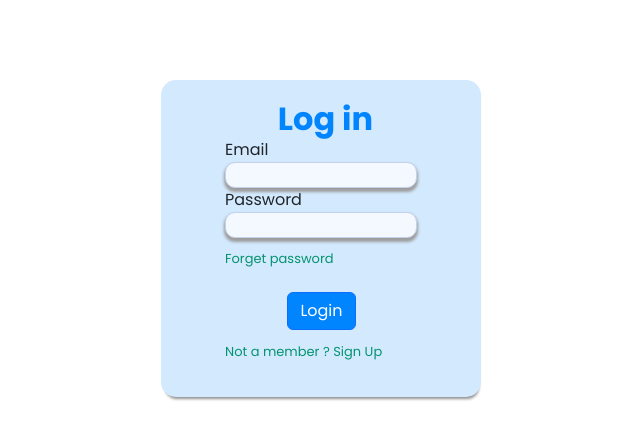
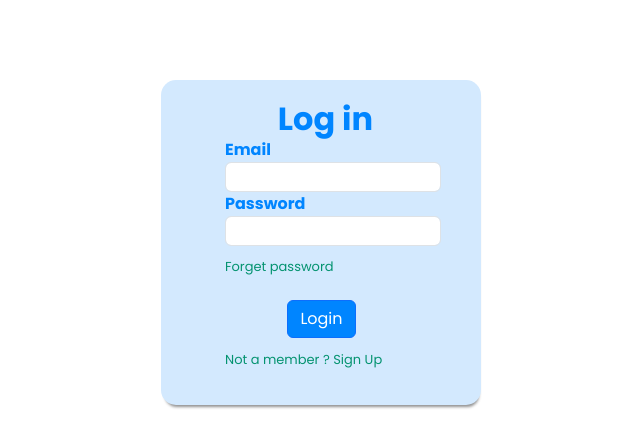
Before and after one commit to isuruij/TaxComputationSystem-FrontEnd, a React (Vite) app: page /login in a window 1280 px wide. Shown: the top 448 px of the page, without its empty margins (287-927 px from the left). Built offline with nearby package versions, Linux system fonts and the light colour scheme.

Commit message:
Update button style and input height in Loginform.jsx

```diff
--- a/src/components/user/Login/Loginform.jsx
+++ b/src/components/user/Login/Loginform.jsx
@@ -59,23 +59,23 @@ function Loginform() {
           Log in
         </h2>
         <div className="form-group" style={{ marginLeft: "10%" }}>
-          <label className="lables">Email</label>
+          <label className="lables" style={{fontWeight:"700",color:"#0085FF"}}>Email</label>
           <div>
             <input
               required
               style={{
-                width: "15vw",
-                fontSize: "15px",
-                height: "26px",
-                outline: "none",
-                background: "#f3f9ff",
-                color: "#000000",
-                border: "1px solid #C4D1EB",
-                borderRadius: "10px",
-                boxShadow: "0px 3px 3px 1px #9D9D9D",
-                transition: ".3s ease",
+                // width: "15vw",
+                // fontSize: "15px",
+                   height: "30px",
+                // outline: "none",
+                // background: "#f3f9ff",
+                // color: "#000000",
+                // border: "1px solid #C4D1EB",
+                // borderRadius: "10px",
+                // boxShadow: "0px 3px 3px 1px #9D9D9D",
+                // transition: ".3s ease",
               }}
-              className="login-input"
+              className="login-input details-input form-control"
               type="email"
               id="exampleInputEmail1"
               placeholder=""
@@ -87,23 +87,23 @@ function Loginform() {
         </div>
 
         <div className="form-group" style={{ marginLeft: "10%" }}>
-          <label className="lables">Password</label>
+          <label className="lables" style={{fontWeight:"700",color:"#0085FF"}}>Password</label>
           <div>
             <input
               required
-              style={{
-                width: "15vw",
-                fontSize: "15px",
-                height: "26px",
-                outline: "none",
-                background: "#f3f9ff",
-                color: "#000000",
-                border: "1px solid #C4D1EB",
-                borderRadius: "10px",
-                boxShadow: "0px 3px 3px 1px #9D9D9D",
-                transition: ".3s ease",
-              }}
-              className="login-input"
+                 style={{
+              //   width: "15vw",
+              //   fontSize: "15px",
+                  height: "30px",
+              //   outline: "none",
+              //   background: "#f3f9ff",
+              //   color: "#000000",
+              //   border: "1px solid #C4D1EB",
+              //   borderRadius: "10px",
+              //   boxShadow: "0px 3px 3px 1px #9D9D9D",
+              //   transition: ".3s ease",
+                  }}
+              className="login-input details-input form-control"
               type="password"
               id="exampleInputPassword1"
               placeholder=""
--- a/src/index.css
+++ b/src/index.css
@@ -5,5 +5,9 @@
 }
 
 button{
-    background-color:#0085FF !important
+    background-color:#0085FF !important;
 }
+
+button:hover {
+    background-color: #4e15b1 !important;/* Change the background color on hover */
+  }
```
